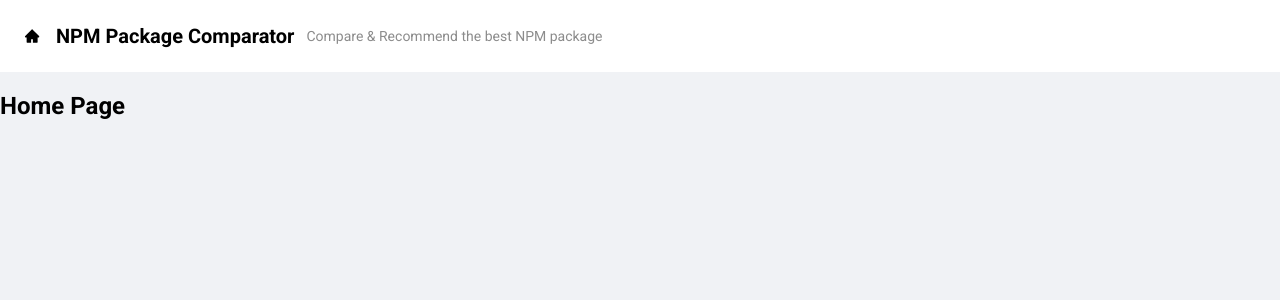
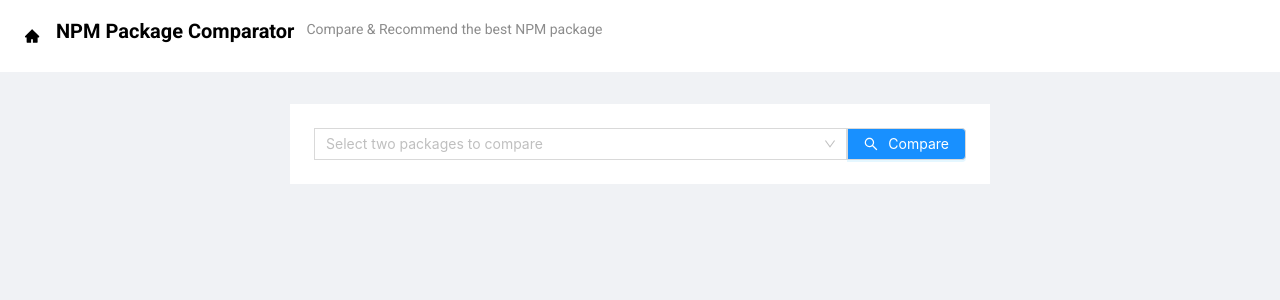
Before and after one commit to afnan-emumba/npm-package-comparator, a Next.js app: page / in a window 1280 px wide. Shown: the top 300 px of the page. Built offline with nearby package versions, Linux system fonts and the light colour scheme.

Commit message:
created search input

```diff
--- /dev/null
+++ b/app/(home)/HomePage.module.css
@@ -0,0 +1,10 @@
+.container {
+    height: 100vh;
+}
+
+.content {
+    display: flex;
+    flex-direction: column;
+    justify-content: space-between;
+    align-items: center;
+}
--- a/app/(home)/page.tsx
+++ b/app/(home)/page.tsx
@@ -1,10 +1,14 @@
 import Navbar from "@/components/navbar/Navbar";
+import SearchBar from "@/components/search-bar/SearchBar";
+import styles from "./HomePage.module.css";
 
 const Home = () => {
   return (
-    <div>
+    <div className={styles.container}>
       <Navbar />
-      <h2>Home Page</h2>
+      <div className={styles.content}>
+        <SearchBar />
+      </div>
     </div>
   );
 };
--- a/app/globals.css
+++ b/app/globals.css
@@ -1,3 +1,5 @@
+@import 'antd/dist/reset.css';
+
 #root {
     background-color: #f0f2f5;
     margin: 0;
--- a/app/layout.tsx
+++ b/app/layout.tsx
@@ -1,5 +1,6 @@
 import type { Metadata } from "next";
 import { Roboto } from "next/font/google";
+import AntdProvider from "@/components/ant-provider/AntProvider";
 import "./globals.css";
 
 const roboto = Roboto({
@@ -22,7 +23,10 @@
       <head>
         <link rel='icon' href='/favicon.svg' />
       </head>
-      <body id='root'>{children}</body>
+
+      <body id='root'>
+        <AntdProvider>{children}</AntdProvider>
+      </body>
     </html>
   );
 }
--- /dev/null
+++ b/components/ant-provider/AntProvider.tsx
@@ -0,0 +1,12 @@
+"use client";
+
+import { ConfigProvider } from "antd";
+import { antTheme } from "@/theme/antTheme";
+
+export default function AntdProvider({
+  children,
+}: {
+  children: React.ReactNode;
+}) {
+  return <ConfigProvider theme={antTheme}>{children}</ConfigProvider>;
+}
--- /dev/null
+++ b/components/search-bar/SearchBar.module.css
@@ -0,0 +1,23 @@
+.container {
+    display: flex;
+    justify-content: center;
+    align-items: center;
+    margin-top: 32px;
+    padding: 24px;
+    background-color: white;
+    width: 700px;
+}
+
+.button {
+    padding: 8px 16px;
+    background-color: #1890FF;
+    border: none;
+    cursor: pointer;
+    border: 1px solid #D9D9D9;
+    color: white;
+    display: flex;
+    justify-content: center;
+    align-items: center;
+    gap: 10px;
+    border-radius: 0 4px 4px 0;
+}
--- /dev/null
+++ b/components/search-bar/SearchBar.tsx
@@ -0,0 +1,24 @@
+"use client";
+
+import { Select, Button } from "antd";
+import { SearchIcon } from "@/public/icons";
+import styles from "./SearchBar.module.css";
+
+const SearchBar = () => {
+  return (
+    <div className={styles.container}>
+      <Select
+        placeholder='Select two packages to compare'
+        style={{ width: "100%" }}
+      />
+      <Button className={styles.button} type='primary'>
+        <div style={{ color: "white", display: "flex", alignItems: "center" }}>
+          <SearchIcon />
+        </div>
+        Compare
+      </Button>
+    </div>
+  );
+};
+
+export default SearchBar;
--- a/package.json
+++ b/package.json
@@ -9,6 +9,8 @@
     "lint": "next lint"
   },
   "dependencies": {
+    "@ant-design/cssinjs": "^1.23.0",
+    "antd": "^5.23.4",
     "next": "14.2.23",
     "react": "^18",
     "react-dom": "^18"
--- a/public/icons.tsx
+++ b/public/icons.tsx
@@ -15,3 +15,22 @@
     </svg>
   );
 };
+
+export const SearchIcon = () => {
+  return (
+    <svg
+      width='14'
+      height='14'
+      viewBox='0 0 14 14'
+      fill='none'
+      xmlns='http://www.w3.org/2000/svg'
+    >
+      <path
+        fillRule='evenodd'
+        clipRule='evenodd'
+        d='M13.2127 12.3535L9.15493 8.2957C9.78462 7.48164 10.1252 6.48633 10.1252 5.43945C10.1252 4.18633 9.63618 3.01133 8.75181 2.12539C7.86743 1.23945 6.68931 0.751953 5.43774 0.751953C4.18618 0.751953 3.00806 1.24102 2.12368 2.12539C1.23774 3.00977 0.750244 4.18633 0.750244 5.43945C0.750244 6.69102 1.23931 7.86914 2.12368 8.75352C3.00806 9.63945 4.18462 10.127 5.43774 10.127C6.48462 10.127 7.47837 9.78633 8.29243 9.1582L12.3502 13.2145C12.3621 13.2264 12.3763 13.2358 12.3918 13.2422C12.4074 13.2487 12.424 13.252 12.4409 13.252C12.4577 13.252 12.4744 13.2487 12.4899 13.2422C12.5055 13.2358 12.5196 13.2264 12.5315 13.2145L13.2127 12.5348C13.2246 12.5229 13.2341 12.5087 13.2405 12.4932C13.247 12.4776 13.2503 12.461 13.2503 12.4441C13.2503 12.4273 13.247 12.4106 13.2405 12.3951C13.2341 12.3795 13.2246 12.3654 13.2127 12.3535ZM7.91274 7.91445C7.25024 8.57539 6.37212 8.93945 5.43774 8.93945C4.50337 8.93945 3.62524 8.57539 2.96274 7.91445C2.30181 7.25195 1.93774 6.37383 1.93774 5.43945C1.93774 4.50508 2.30181 3.62539 2.96274 2.96445C3.62524 2.30352 4.50337 1.93945 5.43774 1.93945C6.37212 1.93945 7.25181 2.30195 7.91274 2.96445C8.57368 3.62695 8.93774 4.50508 8.93774 5.43945C8.93774 6.37383 8.57368 7.25352 7.91274 7.91445Z'
+        fill='currentColor'
+      />
+    </svg>
+  );
+};
--- /dev/null
+++ b/theme/antTheme.ts
@@ -0,0 +1,13 @@
+import type { ThemeConfig } from "antd";
+
+export const antTheme: ThemeConfig = {
+  token: {
+    colorPrimary: "#1890FF",
+    borderRadius: 4,
+  },
+  components: {
+    Select: {
+      borderRadius: 0,
+    },
+  },
+};
```
Also changed, not shown: 1 other file (tests, documents, lock files or other folders).
